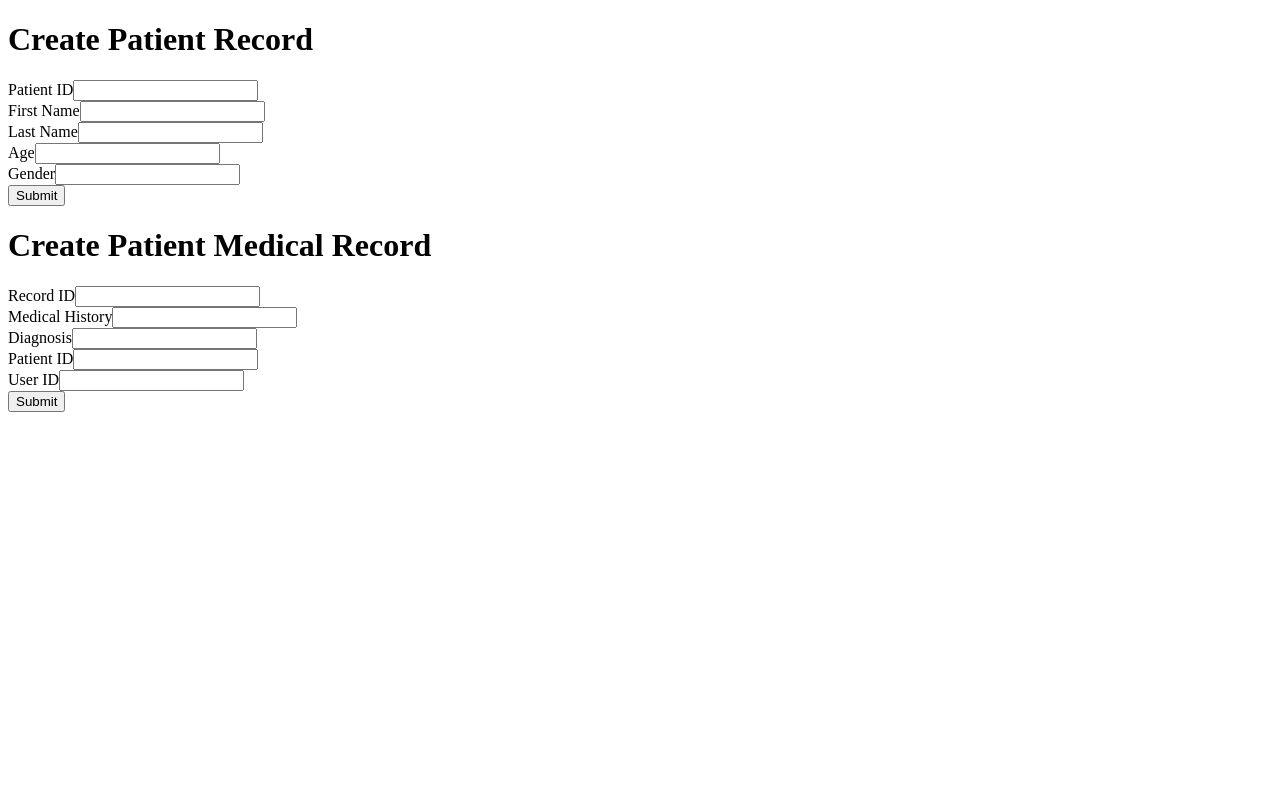
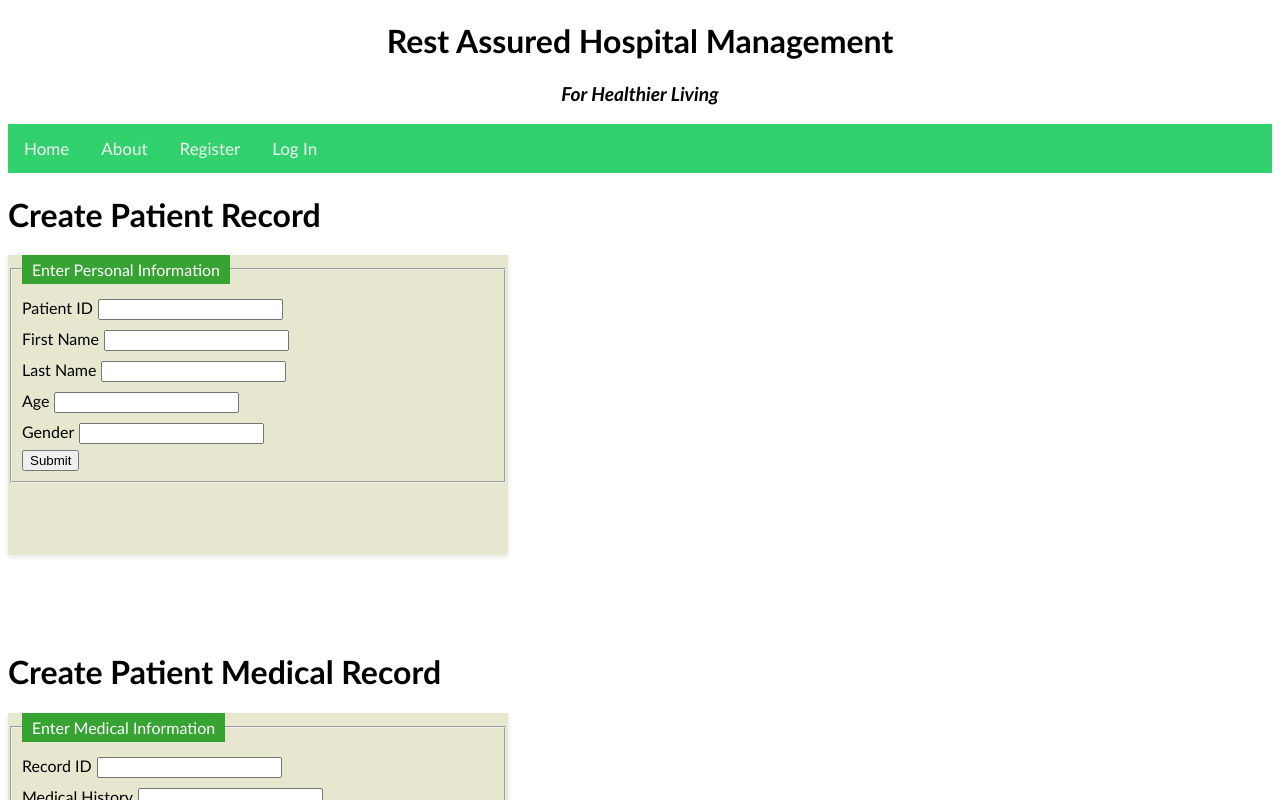
Before and after one commit to BeauOster/Hospital-Manager, a Next.js app in the folder hospital-manager/: page /createrecord in a window 1280 px wide. Shown: the top 800 px of the page. Built offline with nearby package versions, Linux system fonts and the light colour scheme.

Commit message:
1. Added Styles to createrecord file, 2. Connected webpages together, 3. Fixed styling issue with all images

```diff
--- a/hospital-manager/Styles/aboutPage.css
+++ b/hospital-manager/Styles/aboutPage.css
@@ -5,15 +5,15 @@
 }
 
 /* Styling for the About Page Patient Experience Paragraph */
-.experienceParagraph{
-    float: left;
 
-}
 
 /* Styling for the About Page Reduced Workload Paragraph */
 .workloadParagraph{
     float:right;
 }
+
+/* Styling for the About Page Management Paragraph */
+
 
 .aboutMain{
     display: flex;
--- a/hospital-manager/Styles/global.css
+++ b/hospital-manager/Styles/global.css
@@ -61,6 +61,15 @@ html{
     padding: 1.3em;
     width: 72.6%;
     position: relative;
-    left: 46%;
+    left: 43.5%;
 
 }
+
+/* Styling for home page image */
+.welcomeImage{
+    position: absolute;
+    top: 0;
+    left: 0;
+    margin-top: 235px;
+    margin-left: 88.5px;
+}
--- /dev/null
+++ b/hospital-manager/Styles/recordStyles.css
@@ -0,0 +1,26 @@
+.patRecord, .medRecord {
+    background-color: rgb(231, 231, 208);
+    width: 500px;
+    height: 300px;
+    resize: vertical;
+    justify-content: center;
+    align-items: center;
+    box-shadow: 0 2px 6px rgba(0, 0, 0, 0.1);
+
+}
+
+
+fieldset{
+    padding: 2%;
+    margin-bottom: 0.8em;
+}
+
+legend{
+    background-color: rgb(55, 163, 51);
+    color: white;
+    padding: 5px 10px;
+}
+
+input{
+    margin: 5px;
+}
--- a/hospital-manager/components/NavBar.js
+++ b/hospital-manager/components/NavBar.js
@@ -1,15 +1,19 @@
 import React from 'react';
 import '../Styles/global.css';
+import AboutPage from '../pages/about';
+import Home from '../pages/index';
 
 export default function NavBar(){
     return(
         <nav>
             <div className="topNav">
-                <a href="#home">Home</a>
-                <a href="#about">About</a>
-                <a href="#signup">Sign Up</a>
+                <a href="/">Home</a>
+                <a href="about">About</a>
+                <a href="#register">Register</a>
                 <a href="#log in">Log In</a>
             </div>
+
+
         </nav>
     );
 }
--- a/hospital-manager/pages/about.js
+++ b/hospital-manager/pages/about.js
@@ -4,6 +4,8 @@ import '../Styles/aboutPage.css';
 import Header from '../components/Header';
 import NavBar from '../components/NavBar';
 import Footer from '../components/Footer';
+
+import Image from 'next/image';
 import patientExperience from '../images/patientExperience.jpg';
 import missionImage from '../images/missionImage.jpg';
 import dataImage from '../images/dataImage.jpg';
@@ -17,7 +19,7 @@ function AboutPage() {
 
         <div className="introParagraph">
           <h2>The Mission</h2>
-          <img src={missionImage} className="missionImage" alt="Our System's Goal" />
+          <Image src={missionImage} className="missionImage" alt="Our System's Goal" />
           <p>This system is designed to help staff members add and organize important information
             about their patients in order to provide them with the best care possible. The Rest Assured
             Hospital Management system automates administrative tasks such as patient registration,
@@ -34,7 +36,7 @@ function AboutPage() {
         <div className="experienceParagraph">
 
             <h2>Improved Patient Experience</h2>
-            <img src={patientExperience} className="patientImage" alt="Foster healthy experience" />
+            <Image src={patientExperience} className="patientImage" alt="Foster healthy experience" />
             <p className="experienceFont">Rest Assured Hospital Management aims to create an environment that fosters
               a seamless experience for both staff and patients. Both patients and staff
               members are provided with a streamline way of booking appointments based on
@@ -48,7 +50,7 @@ function AboutPage() {
 
         <div className="workloadParagraph">
           <h2>Reduced Workload and Paperwork Stress</h2>
-          <img src={workloadImage} className="workloadImage" alt="Reduced Workload" />
+          <Image src={workloadImage} className="workloadImage" width={450} height={300} alt="Reduced Workload" />
           <p className="workloadFont">By developing a system that streamlines workflow, this management system
             helps relieve the burden of managing large loads of paperwork for health
             care staff. Having a digitized way of organizing patient information can also
@@ -60,7 +62,7 @@ function AboutPage() {
 
         <div className="managementParagraph">
           <h2>Data Management</h2>
-          <img src={dataImage} className="dataImage" alt="Improved data management" />
+          <Image src={dataImage} className="dataImage" alt="Improved data management" />
           <p className="managementFont">The Rest Assured Management System ensures
           precise record-keeping of patient information such as their medical history,
           prescriptions, and test results. Maintaining this accuracy is important in
--- a/hospital-manager/pages/createrecord.js
+++ b/hospital-manager/pages/createrecord.js
@@ -1,5 +1,10 @@
 import React from 'react';
 import Form from '../components/Form';
+import '../Styles/global.css';
+import '../Styles/recordStyles.css';
+import Header from '../components/Header';
+import NavBar from '../components/NavBar';
+import Footer from '../components/Footer';
 
 const CreatePatientRecordForm = () => {
 
@@ -31,11 +36,35 @@ const CreatePatientRecordForm = () => {
     };
 
     return (
-        <div>
+        <div className="recordMain">
+            <Header />
+            <NavBar />
             <h1>Create Patient Record</h1>
-            <Form schema={PatientRecordSchema} onSubmit={handlePatientRecordSubmit} />
+
+            <div className="patRecord">
+
+                    <fieldset className="infoBox">
+                        <legend>Enter Personal Information</legend>
+                        <Form schema={PatientRecordSchema} onSubmit={handlePatientRecordSubmit} />
+                    </fieldset>
+
+            </div>
+
+            <br></br>
+            <br></br>
+            <br></br>
+            <br></br>
+
             <h1>Create Patient Medical Record </h1>
-            <Form schema={MedicalRecordFormSchema} onSubmit={handleMedicalRecordFormSubmit} />
+            <div className="medRecord">
+
+                    <fieldset>
+                        <legend>Enter Medical Information</legend>
+                        <Form schema={MedicalRecordFormSchema} onSubmit={handleMedicalRecordFormSubmit} />
+                    </fieldset>
+
+            </div>
+            <Footer />
         </div>
     );
 };
--- a/hospital-manager/pages/index.js
+++ b/hospital-manager/pages/index.js
@@ -2,7 +2,10 @@ import Header from '../components/Header';
 import NavBar from '../components/NavBar';
 import Footer from '../components/Footer';
 import '../Styles/global.css';
+
+import Image from 'next/image';
 import welcomeImage from '../images/welcomeImage.jpg';
+
 
 
 
@@ -12,8 +15,9 @@ export default function Home() {
         <div className="homeMain">
             <Header />
             <NavBar />
+            <br></br>
 
-            <img src={welcomeImage} className="welcomeImage" alt="Welcome to Rest Assured" />
+
             <article className="welcomeParagraph">
                 <h2>Welcome to Rest Assured</h2>
 
@@ -37,7 +41,7 @@ export default function Home() {
                     retreive patient information.
                 </p>
             </article>
-
+            <Image src={welcomeImage} className="welcomeImage"  width={400} height={300} alt="Welcome to Rest Assured" />
             <Footer />
         </div>
     );
```
